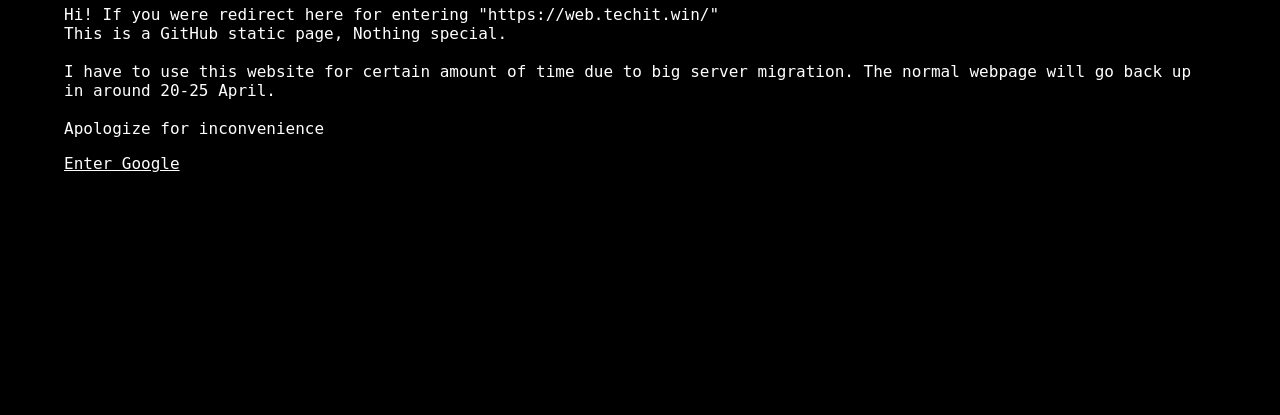
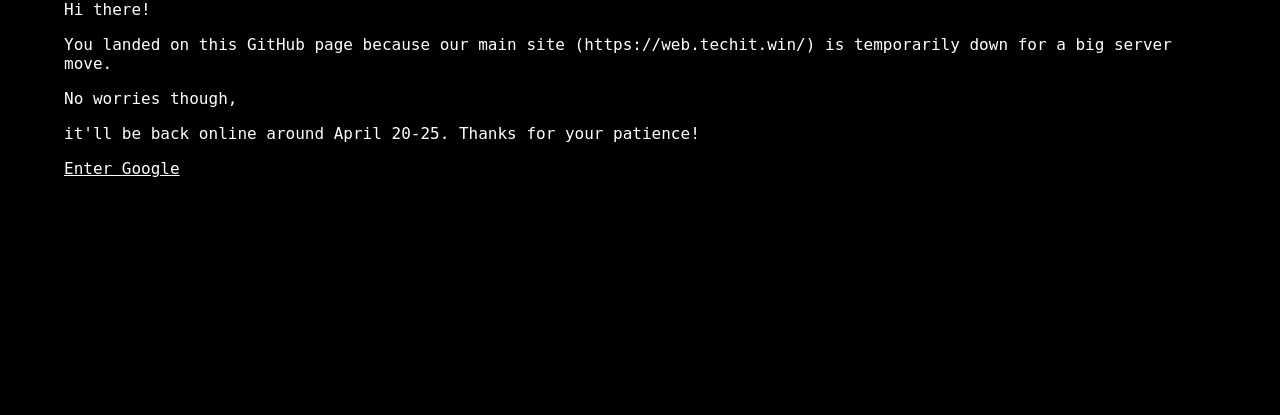
Before and after one commit to techittttt/techit.github.io, a plain HTML site: page index.html in a window 1280 px wide. Shown: the part 385-800 px from the top of the page. Drawn offline with Linux system fonts and the light colour scheme.

Commit message:
Fix words

```diff
--- a/index.html
+++ b/index.html
@@ -17,12 +17,10 @@
         <div>
             <img style="filter: brightness(100%);" height="64px" src="https://files.techit.win/f/techit.win-Brand.svg" />
             <h1>techit.win Studios</h1>
-            <p>Hi! If you were redirect here for entering "https://web.techit.win/"<br>
-            This is a GitHub static page, Nothing special.<br><br>
-            I have to use this website for certain amount of time due to big server migration.
-            The normal webpage will go back up in around 20-25 April.<br><br>
-            Apologize for inconvenience
-            </p>
+            <p>Hi there!</p>
+            <p>You landed on this GitHub page because our main site (https://web.techit.win/) is temporarily down for a big server move.</p>
+            <p>No worries though,</p>
+            <p>it'll be back online around April 20-25. Thanks for your patience!</p>
             <a href="https://www.google.com/" style="color: white;">Enter Google</a>
         </div>
     </body>
```
